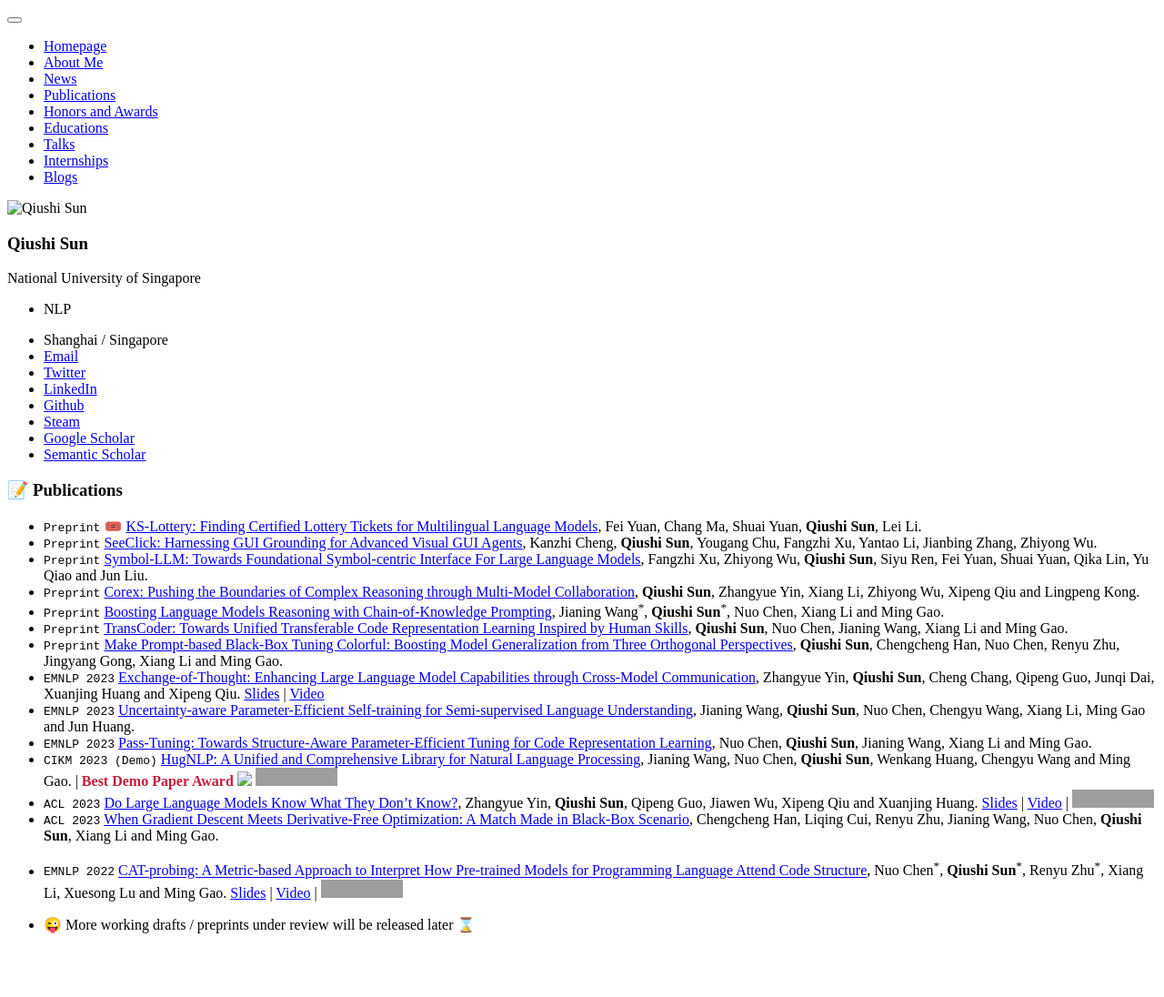
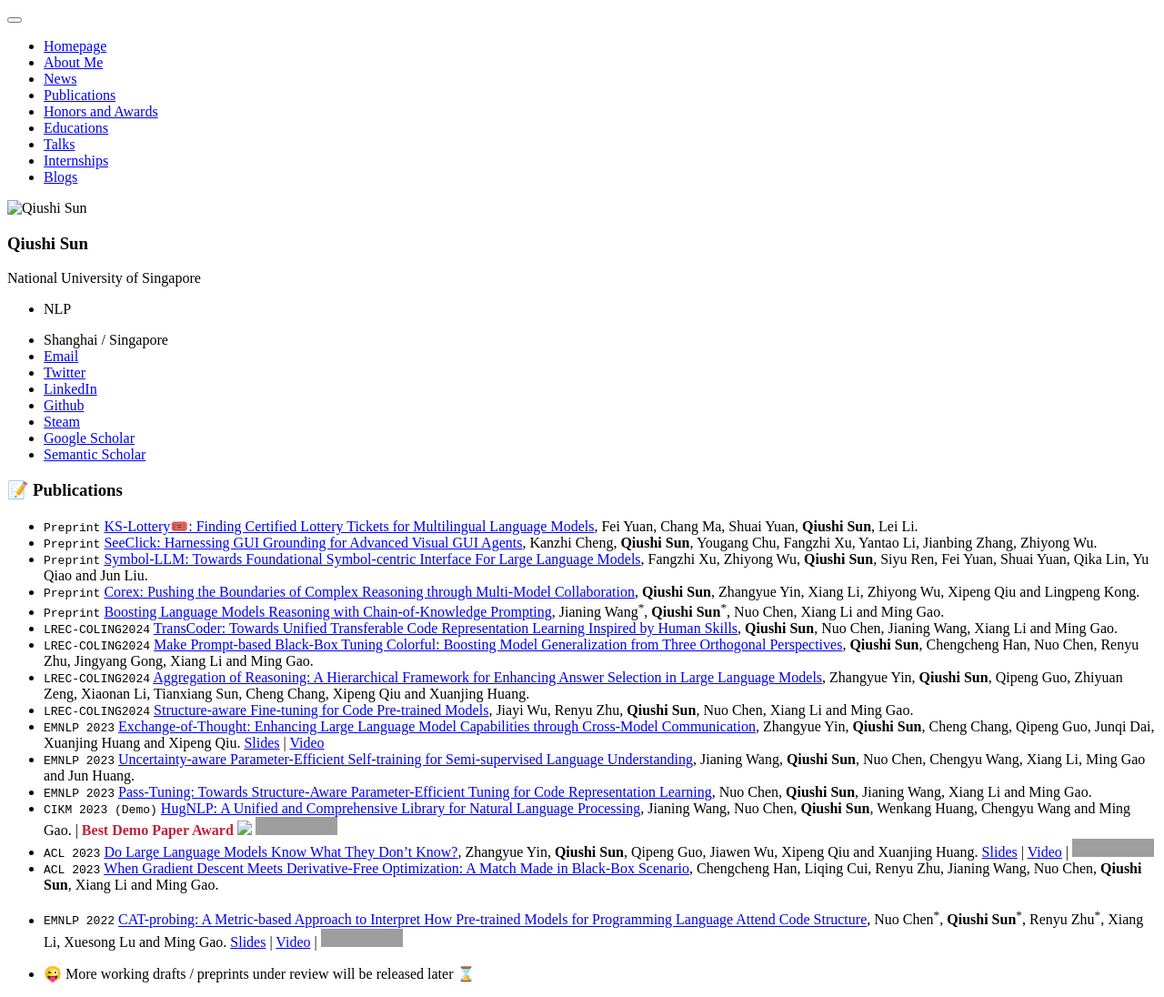
Before and after one commit to lixiang3776/lixiang3776.github.io, a Jekyll site: the page built from _pages/includes/pub.md, in a window 1280 px wide. Shown: the whole page at 91% size. Built offline with Jekyll 4.4.1, drawn with Linux system fonts in a browser that asks for light colours; our own code applies the rules of GitHub Pages for plain Markdown files; before the commit the page ends 1042 px from its top, so only the background shows below that; grey boxes are pictures that could not be loaded.

Commit message:
update: coling24 papers

```diff
--- a/_pages/includes/pub.md
+++ b/_pages/includes/pub.md
@@ -13,13 +13,15 @@ Nuo Chen<sup>&#42;</sup>, **Qiushi Sun**<sup>&#42;</sup>, Renyu Zhu<sup>&#42;</s
 </div> -->
 
 <!-- - `Preprint` [Paradigm, Model and Application: A Systematic Survey of Neural Code Intelligence](qiushisun.github.io), **Qiushi Sun**, ..., Xiang Li and Zhiyong Wu. -->
-- `Preprint` 🎟️ [KS-Lottery: Finding Certified Lottery Tickets for Multilingual Language Models](http://arxiv.org/abs/2402.02801), Fei Yuan, Chang Ma, Shuai Yuan, **Qiushi Sun**, Lei Li.
+- `Preprint` [KS-Lottery🎟️: Finding Certified Lottery Tickets for Multilingual Language Models](http://arxiv.org/abs/2402.02801), Fei Yuan, Chang Ma, Shuai Yuan, **Qiushi Sun**, Lei Li.
 - `Preprint` [SeeClick: Harnessing GUI Grounding for Advanced Visual GUI Agents](https://arxiv.org/abs/2401.10935), Kanzhi Cheng, **Qiushi Sun**, Yougang Chu, Fangzhi Xu, Yantao Li, Jianbing Zhang, Zhiyong Wu.
 - `Preprint` [Symbol-LLM: Towards Foundational Symbol-centric Interface For Large Language Models](https://arxiv.org/abs/2311.09278), Fangzhi Xu, Zhiyong Wu, **Qiushi Sun**, Siyu Ren, Fei Yuan, Shuai Yuan, Qika Lin, Yu Qiao and Jun Liu.
 - `Preprint` [Corex: Pushing the Boundaries of Complex Reasoning through Multi-Model Collaboration](https://arxiv.org/abs/2310.00280), **Qiushi Sun**, Zhangyue Yin, Xiang Li, Zhiyong Wu, Xipeng Qiu and Lingpeng Kong.
 - `Preprint` [Boosting Language Models Reasoning with Chain-of-Knowledge Prompting](https://arxiv.org/abs/2306.06427), Jianing Wang<sup>&#42;</sup>, **Qiushi Sun**<sup>&#42;</sup>, Nuo Chen, Xiang Li and Ming Gao.
-- `Preprint` [TransCoder: Towards Unified Transferable Code Representation Learning Inspired by Human Skills](https://arxiv.org/abs/2306.07285), **Qiushi Sun**, Nuo Chen, Jianing Wang, Xiang Li and Ming Gao.
-- `Preprint` [Make Prompt-based Black-Box Tuning Colorful: Boosting Model Generalization from Three Orthogonal Perspectives](https://arxiv.org/abs/2305.08088), **Qiushi Sun**, Chengcheng Han, Nuo Chen, Renyu Zhu, Jingyang Gong, Xiang Li and Ming Gao.
+- `LREC-COLING2024` [TransCoder: Towards Unified Transferable Code Representation Learning Inspired by Human Skills](https://arxiv.org/abs/2306.07285), **Qiushi Sun**, Nuo Chen, Jianing Wang, Xiang Li and Ming Gao.
+- `LREC-COLING2024` [Make Prompt-based Black-Box Tuning Colorful: Boosting Model Generalization from Three Orthogonal Perspectives](https://arxiv.org/abs/2305.08088), **Qiushi Sun**, Chengcheng Han, Nuo Chen, Renyu Zhu, Jingyang Gong, Xiang Li and Ming Gao.
+- `LREC-COLING2024` [Aggregation of Reasoning: A Hierarchical Framework for Enhancing Answer Selection in Large Language Models](qiushisun.github.io), Zhangyue Yin, **Qiushi Sun**, Qipeng Guo, Zhiyuan Zeng, Xiaonan Li, Tianxiang Sun, Cheng Chang, Xipeng Qiu and Xuanjing Huang.
+- `LREC-COLING2024` [Structure-aware Fine-tuning for Code Pre-trained Models](qiushisun.github.io), Jiayi Wu, Renyu Zhu, **Qiushi Sun**, Nuo Chen, Xiang Li and Ming Gao.
 - ``EMNLP 2023`` [Exchange-of-Thought: Enhancing Large Language Model Capabilities through Cross-Model Communication](http://arxiv.org/abs/2312.01823), Zhangyue Yin, **Qiushi Sun**, Cheng Chang, Qipeng Guo, Junqi Dai, Xuanjing Huang and Xipeng Qiu. [Slides](./files/EMNLP2023_EoT_231112.pdf) \| [Video](https://youtu.be/mAMn8Xjkprg?si=jDIj8oSy0oT0-WRp)
 - ``EMNLP 2023`` [Uncertainty-aware Parameter-Efficient Self-training for Semi-supervised Language Understanding](https://aclanthology.org/2023.findings-emnlp.528/), Jianing Wang, **Qiushi Sun**, Nuo Chen, Chengyu Wang, Xiang Li, Ming Gao and Jun Huang.
 - ``EMNLP 2023`` [Pass-Tuning: Towards Structure-Aware Parameter-Efficient Tuning for Code Representation Learning](https://aclanthology.org/2023.findings-emnlp.42/), Nuo Chen, **Qiushi Sun**, Jianing Wang, Xiang Li and Ming Gao.
```
Also changed, not shown: 1 other file.
